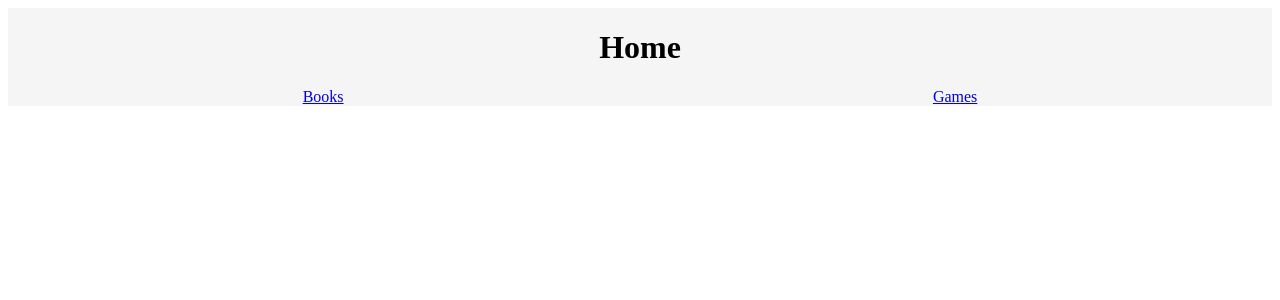
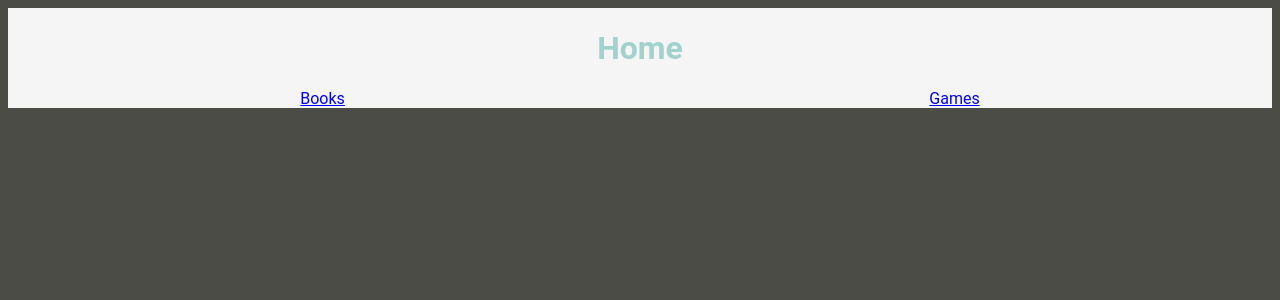
Before and after one commit to dfrancisco26/react-template-01, a React app: page / in a window 1280 px wide. Shown: the top 300 px of the page. Built offline with nearby package versions, Linux system fonts and the light colour scheme.

Commit message:
Added global css and reset css.

```diff
--- /dev/null
+++ b/src/global.css
@@ -0,0 +1,20 @@
+:root {
+    --blue-one: #a1d2ce;
+    --blue-two: #62a8ac;
+    --leather: #4c4c47;
+    --dark: #2d2d2a;
+    --pop: #c14953;
+
+    --main-font: 'Roboto', sans-serif;
+    --secondary-font: 'Roboto Condensed', sans-serif;
+
+    --box-shadow: 0 1px 3px rgba(0, 0, 0, 0.12),
+    0 1px 2px rgba(0, 0, 0, 0.24);
+}
+
+body {
+    font-family: var(--main-font);
+    background-color: var(--leather);
+    color: var(--blue-one);
+
+}
--- a/src/index.jsx
+++ b/src/index.jsx
@@ -1,6 +1,7 @@
 import React from 'react';
 import { createRoot } from 'react-dom/client';
 import App from './components/App';
+import './global.css';
 
 const container = document.getElementById('app');
 const root = createRoot(container);
--- /dev/null
+++ b/src/reset.css
@@ -0,0 +1,54 @@
+/* http://meyerweb.com/eric/tools/css/reset/
+   v2.0 | 20110126
+   License: none (public domain)
+*/
+
+html, body, div, span, applet, object, iframe,
+h1, h2, h3, h4, h5, h6, p, blockquote, pre,
+a, abbr, acronym, address, big, button, cite, code,
+del, dfn, em, img, ins, kbd, q, s, samp,
+small, strike, strong, sub, sup, tt, var,
+b, u, i, center,
+dl, dt, dd, ol, ul, li,
+fieldset, form, label, legend,
+table, caption, tbody, tfoot, thead, tr, th, td,
+article, aside, canvas, details, embed,
+figure, figcaption, footer, header, hgroup,
+menu, nav, output, ruby, section, summary,
+time, mark, audio, video {
+	margin: 0;
+	padding: 0;
+	border: 0;
+	font-size: 100%;
+	font: inherit;
+	vertical-align: baseline;
+}
+
+/* HTML5 display-role reset for older browsers */
+article, aside, details, figcaption, figure,
+footer, header, hgroup, menu, nav, section {
+	display: block;
+}
+
+body {
+	line-height: 1;
+}
+
+ol, ul {
+	list-style: none;
+}
+
+blockquote, q {
+	quotes: none;
+}
+
+blockquote:before, blockquote:after,
+q:before, q:after {
+	content: '';
+	content: none;
+}
+
+table {
+	border-collapse: collapse;
+	border-spacing: 0;
+}
```
